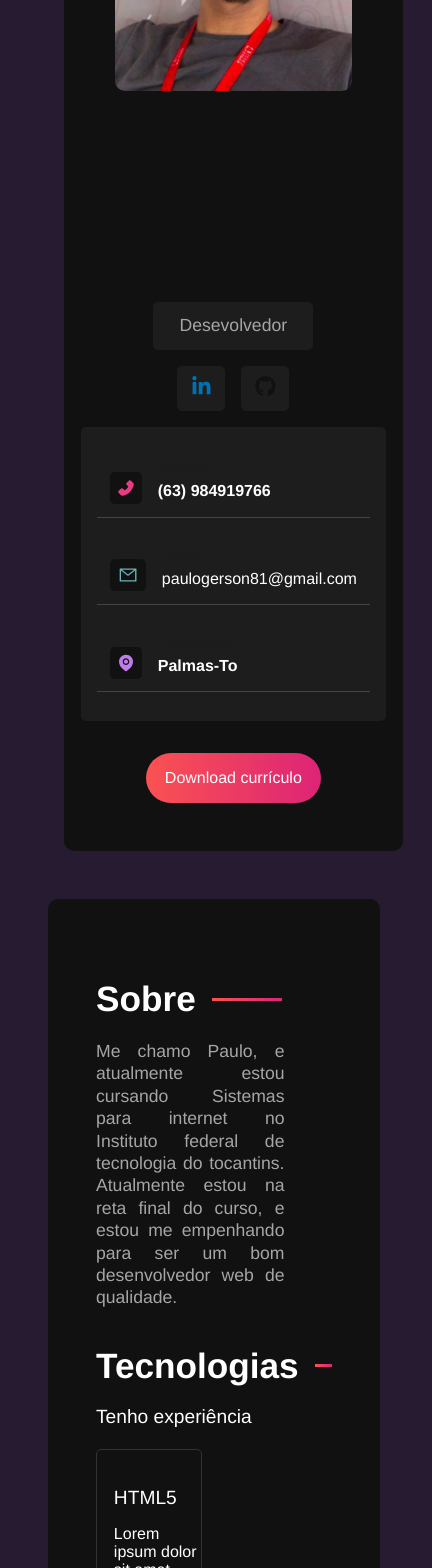
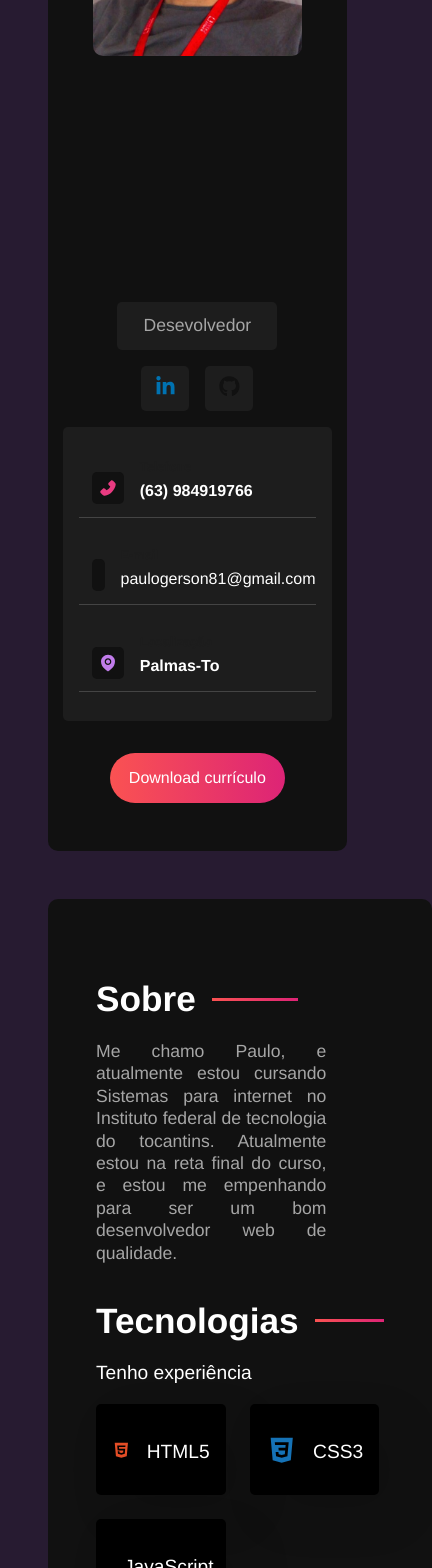
Before and after one commit to PauloGerson/portfolio, a React (Vite) app: page / in a window 390 px wide. Shown: the part 432-2000 px from the top of the page, 432 px wide, since content can reach past the window. Built offline with nearby package versions, Linux system fonts and the light colour scheme.

Commit message:
arrumando responsivo

```diff
--- a/src/style/components/informationcontainer.css
+++ b/src/style/components/informationcontainer.css
@@ -76,6 +76,6 @@
   }
 
   #email-icon{
-    width: 70px;
+    width: 30px;
   }
 }
--- a/src/style/components/maincontent.css
+++ b/src/style/components/maincontent.css
@@ -48,3 +48,12 @@
   border-radius: 7rem;
   width: 8rem;
 }
+@media (width > 475px) and (width < 854px){
+  #main-content{
+    width: 100%;
+  }
+  .about-container p{
+    width: 18rem;
+    text-align: justify;
+  }
+}
--- a/src/style/components/sidebar.css
+++ b/src/style/components/sidebar.css
@@ -42,7 +42,7 @@
 }
 
 
-@media (width > 600px) and (width < 1370px )
+@media (width > 855px) and (width < 1370px )
 {
   .title{
     margin-top: 16rem;
@@ -50,9 +50,9 @@
 
 }
 
-@media (width < 480px){
-  #sidebar{
-    margin-left: 1rem;
+@media (width > 475px) and (width < 854px){
+  .title{
+    margin-top: 18rem;
+  }
 
-  }
 }
--- a/src/style/components/technologiescontainer.css
+++ b/src/style/components/technologiescontainer.css
@@ -88,3 +88,28 @@
 #react > svg{
   color: #61dafb;
 }
+
+@media (width > 320px) and (width < 854px){
+  .technology-card svg {
+    font-size: 2rem;
+  }
+.technology-card{
+  border: none;
+  background-color: rgb(0, 0, 0);
+  box-shadow: 20px 20px 50px rgba(0,0,0,0.1);
+}
+  .technology p{
+    display: none;
+
+  }
+  .project-container a{
+    margin-left: 4rem;
+  }
+  .project-container p{
+   width: 18rem;
+  }
+
+
+
+
+}
```
